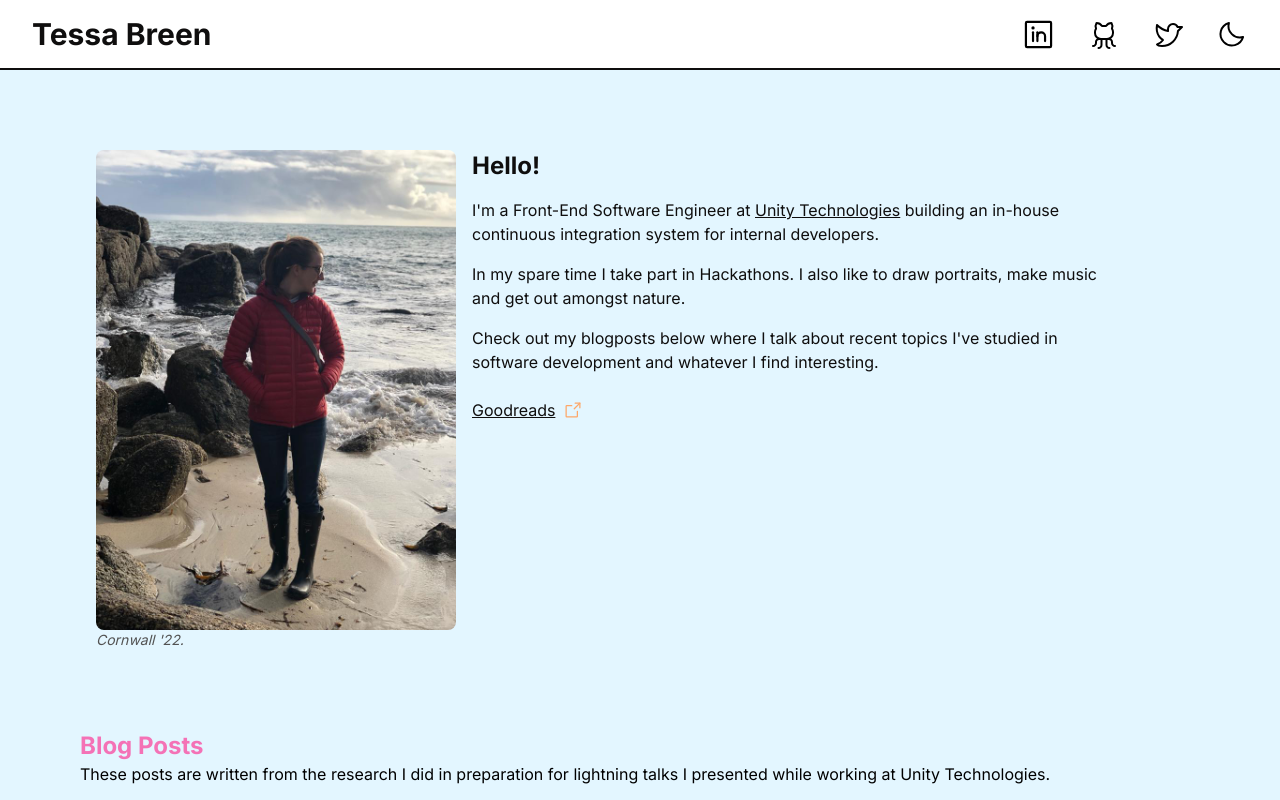
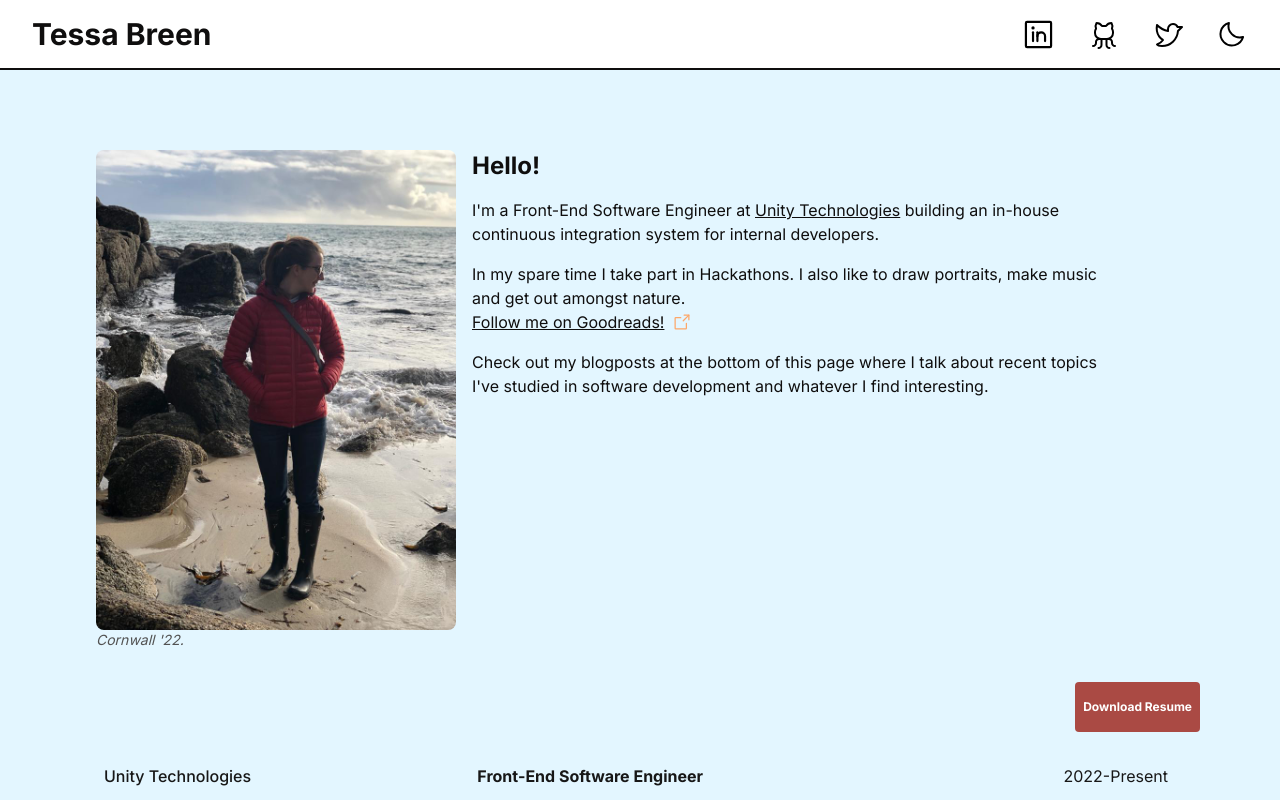
Before and after one commit to Mynameistessa/my-website, a Next.js app: page / in a window 1280 px wide. Shown: the top 800 px of the page. Built offline with nearby package versions, Linux system fonts and the light colour scheme.

Commit message:
Swap order of blog and CV

```diff
--- a/app/page.tsx
+++ b/app/page.tsx
@@ -6,8 +6,8 @@ export default function Home() {
   return (
     <main className="min-h-screen justify-between lg:p-20 p-4 dark:bg-black bg-seablue">
       <Intro />
+      <CV />
       <Posts />
-      <CV />
     </main>
   )
 }
--- a/components/CV-large.tsx
+++ b/components/CV-large.tsx
@@ -6,14 +6,14 @@ import { portfolio } from "./portfolio";
 export const CVLarge: React.FC = () => {
   return (
     <>
-      <div className="flex flex-col cursor-pointer ml-auto">
+      <div className="flex flex-col cursor-pointer ml-auto mb-2">
         <div className="flex flex-row-reverse space-x-2 py-2 float-right gap-1">
           <a href="/CV.pdf" download>
             <button
               type="button"
               data-te-ripple-init
               data-te-ripple-color="light"
-              className="rounded bg-brick-red px-6 p-2 text-xs font-medium leading-normal
+              className="rounded bg-brick-red px-2 py-4 text-xs font-bold leading-normal
                text-white transition duration-150 ease-in-out active:bg-brick-red hover:bg-darker-brick">
               Download Resume
             </button>
--- a/components/Intro.tsx
+++ b/components/Intro.tsx
@@ -4,7 +4,7 @@ import { ArrowSquareOut } from 'phosphor-react';
 
 const Intro = () => {
   return <div className="flex z-10 w-full max-w-5xl items-center justify-between text-sm lg:flex">
-    <div className="grid mb-16">
+    <div className="grid mb-2">
       <div className='lg:flex'>
         <div className="overflow-hidden bg-no-repeat bg-cover px-4 mb-4 shrink-0 ">
           <Image
@@ -29,19 +29,18 @@ const Intro = () => {
               </u>
             </a>
             {' '} building an in-house continuous integration system for internal developers.
-            {/* <p className='font-body'>I enjoy solving problems and working with great people along the way.</p> */}
             <div className='mt-4'>
               <p>In my spare time I take part in Hackathons. I also like to draw portraits, make music and get out amongst nature.</p>
             </div>
+            <a target="_blank" rel="noreferrer" href="https://www.goodreads.com/tessabreen" className="w-fit group transition-all duration-300 ease-in-out flex items-center">
+              <u className='bg-left-bottom bg-gradient-to-r dark:from-white dark:to-white from-warm-yellow to-warm-yellow bg-[length:0%_2px] bg-no-repeat group-hover:bg-[length:100%_2px] transition-all duration-500 ease-out'>
+                Follow me on Goodreads!
+              </u>
+              <ArrowSquareOut size={20} color={'#FDA769'} className='ml-2' />
+            </a>
             <div className='mt-4'>
-              <p>Check out my blogposts below where I talk about recent topics I&apos;ve studied in software development and whatever I find interesting.</p>
+              <p>Check out my blogposts at the bottom of this page where I talk about recent topics I&apos;ve studied in software development and whatever I find interesting.</p>
               <br />
-              <a target="_blank" rel="noreferrer" href="https://www.goodreads.com/tessabreen" className="w-fit group transition-all duration-300 ease-in-out flex items-center">
-                <u className='bg-left-bottom bg-gradient-to-r dark:from-white dark:to-white from-warm-yellow to-warm-yellow bg-[length:0%_2px] bg-no-repeat group-hover:bg-[length:100%_2px] transition-all duration-500 ease-out'>
-                  Goodreads
-                </u>
-                <ArrowSquareOut size={20} color={'#FDA769'} className='ml-2' />
-              </a>
             </div>
           </div>
         </div>
--- a/components/Posts.tsx
+++ b/components/Posts.tsx
@@ -4,7 +4,7 @@ import ListItem from './ListItem';
 const Posts = () => {
   const posts = getSortedPostsData();
   return (
-    <section className='mb-16'>
+    <section className='mt-2'>
       <h2 className='font-bold text-2xl dark:text-warm-yellow text-pink-400'>Blog Posts</h2>
       <p className='dark:text-white'>These posts are written from the research I did in preparation for lightning talks I presented while working at Unity Technologies.</p>
       <ul className='w-full '>
```
